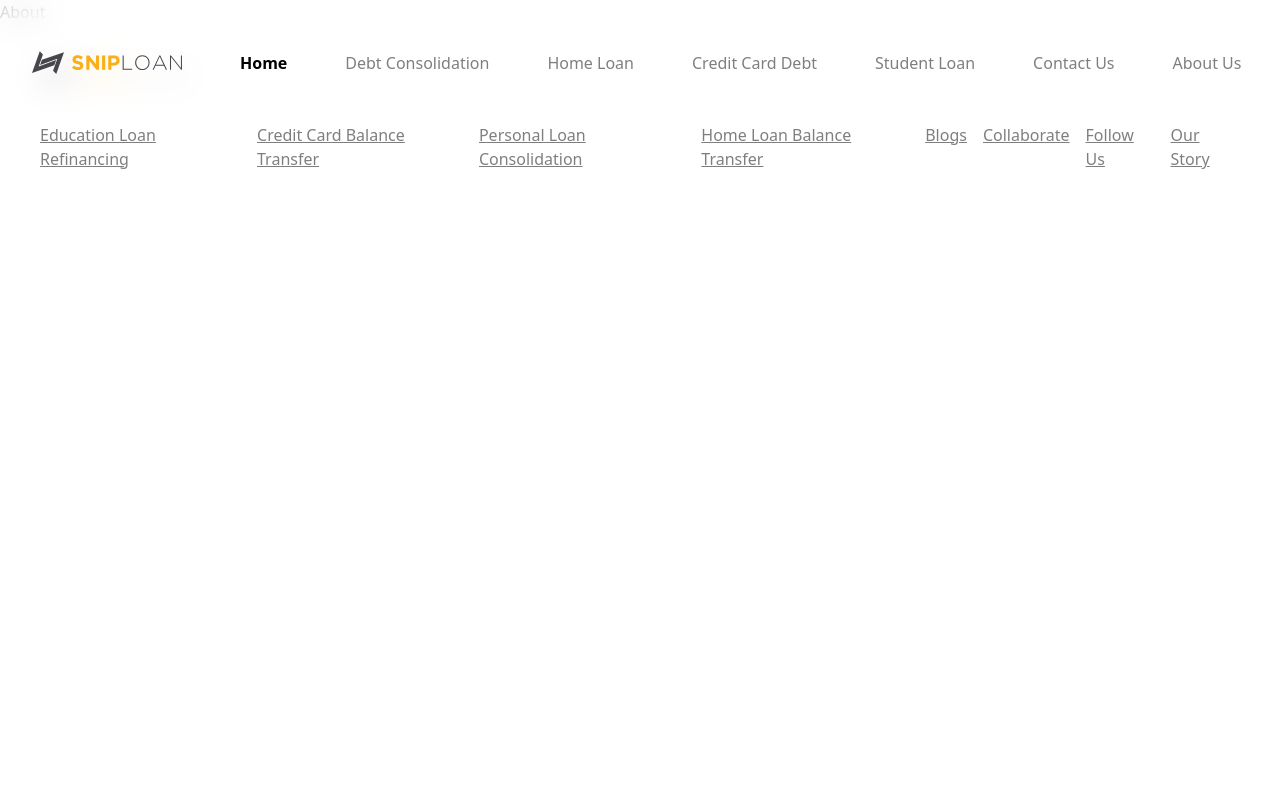
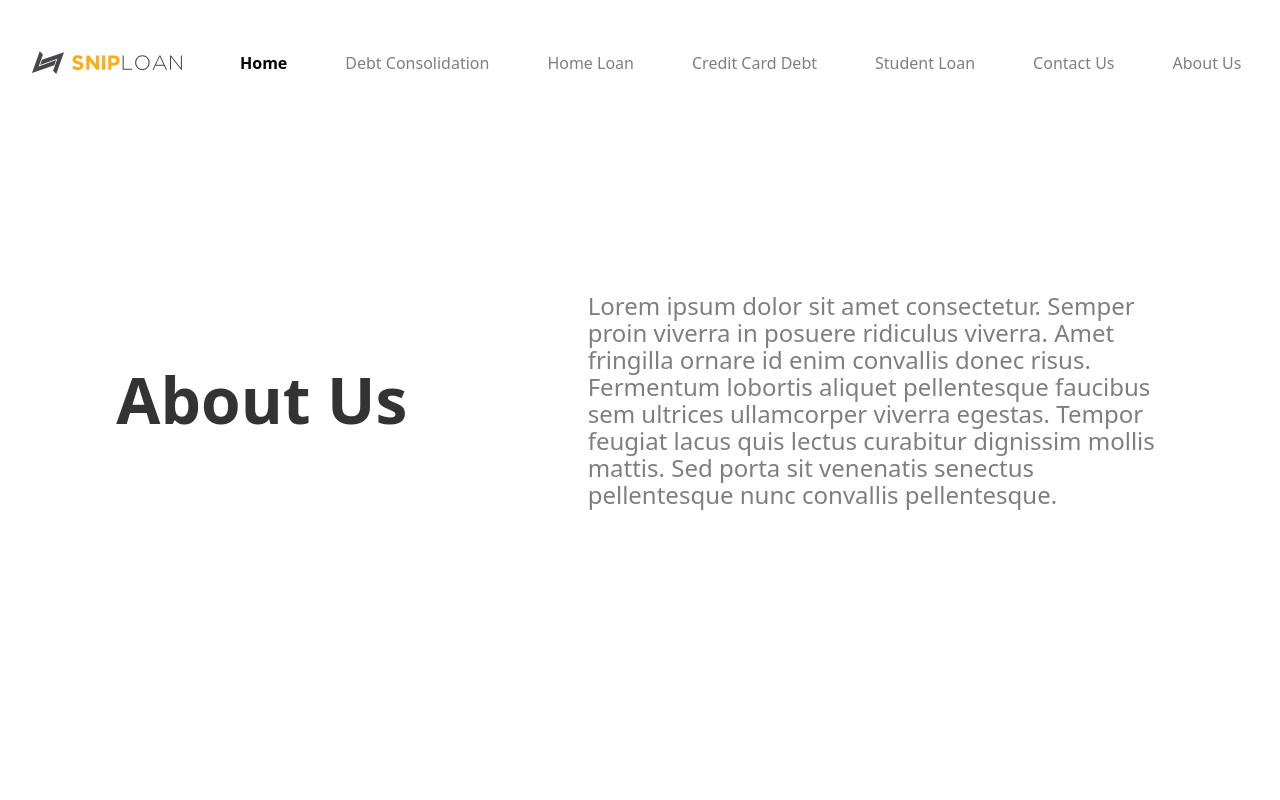
Before and after one commit to mahi25soni/temp-shiploan-frontend, a Next.js app: page /about in a window 1280 px wide. Shown: the top 800 px of the page. Built offline with nearby package versions, Linux system fonts and the light colour scheme.

Commit message:
core:contact us and about us

```diff
--- a/src/app/about/page.tsx
+++ b/src/app/about/page.tsx
@@ -1,9 +1,17 @@
 import React from 'react'
-
 
 const About = () => {
   return (
-    <div>About</div>
+    <div className='min-h-screen flex items-center justify-center px-6'>
+      <div className='flex flex-col md:flex-row items-center md:justify-evenly gap-8 md:gap-32 w-full max-w-6xl'>
+        <h2 className='text-[64px] leading-[96px] font-bold text-[#333333] whitespace-nowrap md:whitespace-normal text-center md:text-left'>
+          About Us
+        </h2>
+        <p className='text-[#000000] mt-36 md:mt-0 opacity-50 font-normal text-[18px] md:text-[24px] leading-[27px] max-w-xl text-start md:text-left'>
+          Lorem ipsum dolor sit amet consectetur. Semper proin viverra in posuere ridiculus viverra. Amet fringilla ornare id enim convallis donec risus. Fermentum lobortis aliquet pellentesque faucibus sem ultrices ullamcorper viverra egestas. Tempor feugiat lacus quis lectus curabitur dignissim mollis mattis. Sed porta sit venenatis senectus pellentesque nunc convallis pellentesque.
+        </p>
+      </div>
+    </div>
   )
 }
 
--- a/src/app/contact/page.tsx
+++ b/src/app/contact/page.tsx
@@ -1,11 +1,39 @@
 import React from 'react'
-
+import Image from 'next/image'
 
 
 const Contact = () => {
     return (
-        <div className='min-h-screen w-full bg-[#FBAE17] pb-5'>
+        <div className='min-h-screen w-full bg-[#FBAE17] flex items-center justify-evenly pb-5'>
+            <div className='flex md:flex-row flex-col items-center mt-36 gap-28'>
+                <div className='relative md:w-[481px] w-[277px] md:h-[634px] h-[366px]'>
+                    <Image src="/money and pie chart.svg" alt="logo" layout="fill"
+                        objectFit="fill"
+                    />
 
+                </div>
+                <div>
+                    <h1 className='mt-5 text-[32px] md:text-[64px] leading-[48px] md:leading-[96px] font-bold text-white'>
+                        Got a question?<br />Let’s talk
+                    </h1>
+                    <div className="flex h-12 items-center justify-start gap-3 md:mt-0 mt-10">
+                        <input
+                            type="email"
+                            placeholder="Enter your e-mail address"
+                            className="h-full w-[270px] rounded-lg border border-basic bg-white px-4 py-3"
+                        />
+
+                        <button className="flex h-full w-12 items-center justify-center text-yellow-orange bg-black rounded-lg ">
+                            <Image
+                                src="EnvelopeOpen.svg"
+                                alt="Email button"
+                                width={16}
+                                height={16}
+                            />
+                        </button>
+                    </div>
+                </div>
+            </div>
         </div>
     )
 }
```
